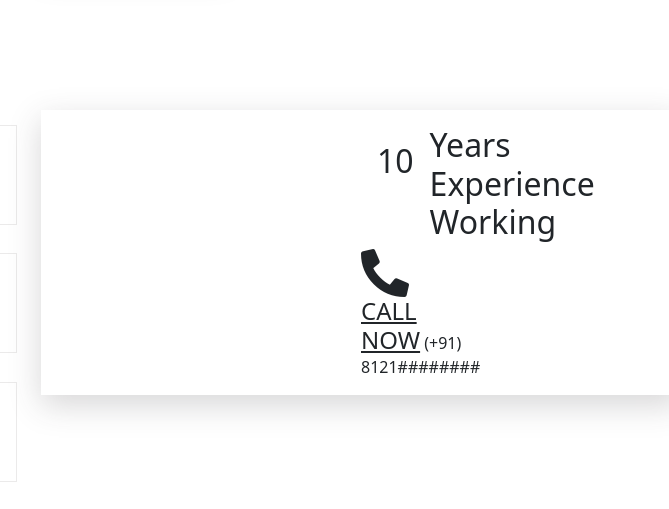
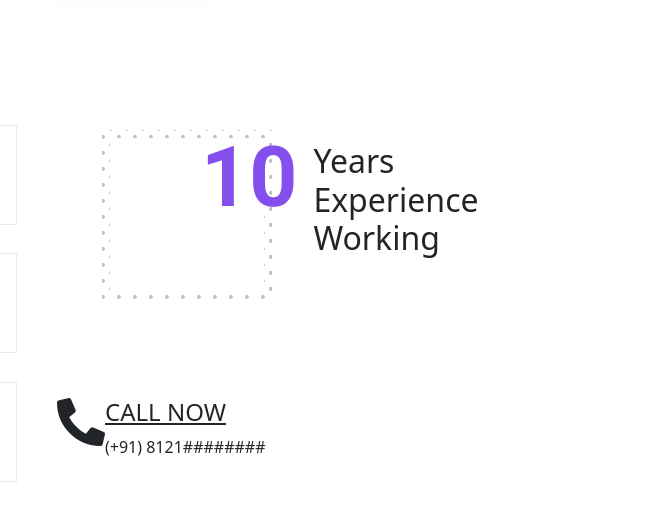
Before and after one commit to ashokkillo/killo_portfolio, a plain HTML site: page index.html in a window 1280 px wide. Shown: the part 1622-2131 px from the top of the page, 611-1280 px from the left. Drawn offline with Linux system fonts and the light colour scheme.

Commit message:
css for experience area, bg-panel not working

```diff
--- a/css/index.css
+++ b/css/index.css
@@ -126,11 +126,37 @@
     filter: brightness(0.15);
 }
 
-.site-main .experience-area{
-    padding: 1rem 20rem;
-    margin-bottom: 4rem;
-    box-shadow: var(--box-shadow);
+.site-main .brand-area .experience-area{
+    padding-left: 1rem;
 }
+.site-main .brand-area .experience-area span{
+    display: block;
+}
+.site-main .brand-area .experience-area .years-area{
+    background:url(../img/client-info-bg.png) no-repeat 45px 20px;
+    padding: 2rem 0;
+    width: 40rem;
+    height: 18rem;
+    padding-left: 8rem;
+    position: relative;
+}
+
+.site-main .brand-area .experience-area .bg-panel{
+    position: absolute;
+    left: -190px;
+    top: 0%;
+    background: #e029290a;
+    width: 400px;
+    height: 400px;
+    margin-left: 340px;
+    z-index: -1;
+}
+.site-main .brand-area .experience-area .years-area .years{
+    font: normal bold 84px/40px var(--roboto);
+    color: var(--primary-color2);
+    z-index: 2;
+}
+
 
 
 /* End Brand Area */
--- a/index.html
+++ b/index.html
@@ -172,7 +172,7 @@
             </div>
             <div class="col-xl-6 col-lg-12 col-md-12">
               <div class="experience-area">
-                <div class="d-flex flex-row">
+                <div class="d-flex flex-row years-area">
                   <h2 class="p-3 years">10</h2>
                   <h2>
                     <span>Years</span>
@@ -186,6 +186,7 @@
                     <a href="#" class="text-uppercase h4 font-roboto">Call Now</a>
                     <span class="font-roboto py-2">(+91) 8121########</span>
                 </div>
+                <div class="bg-panel"></div>
               </div>
             </div>
           </div>
```
